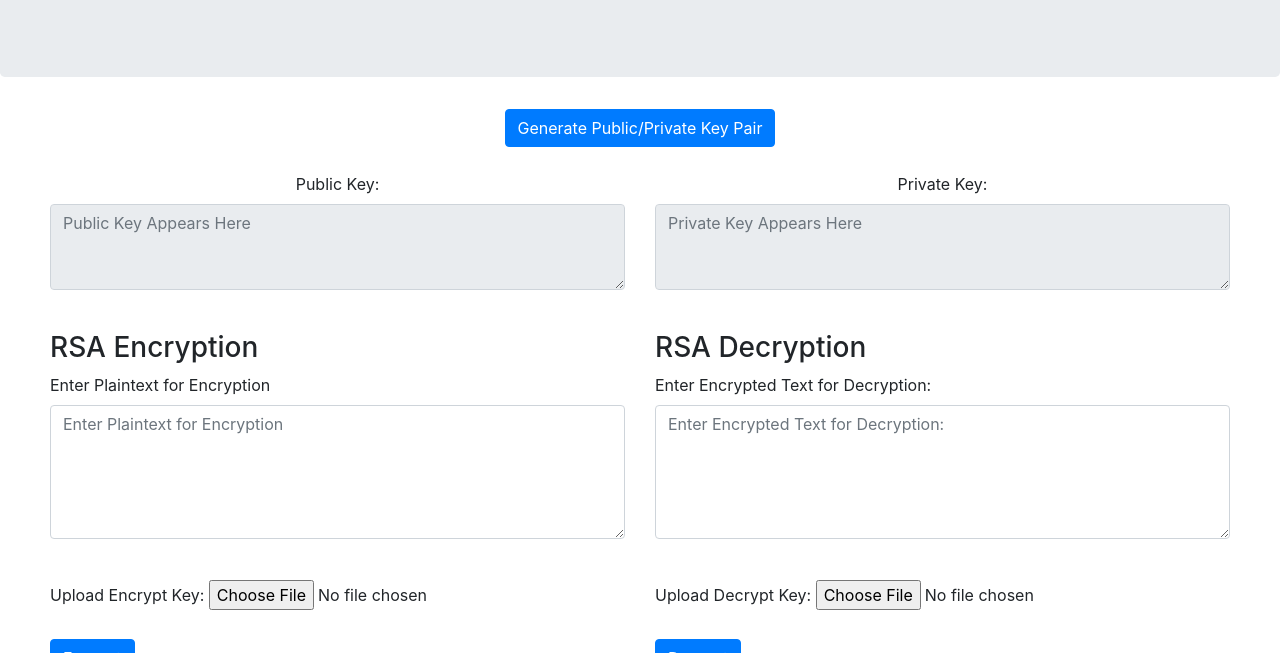
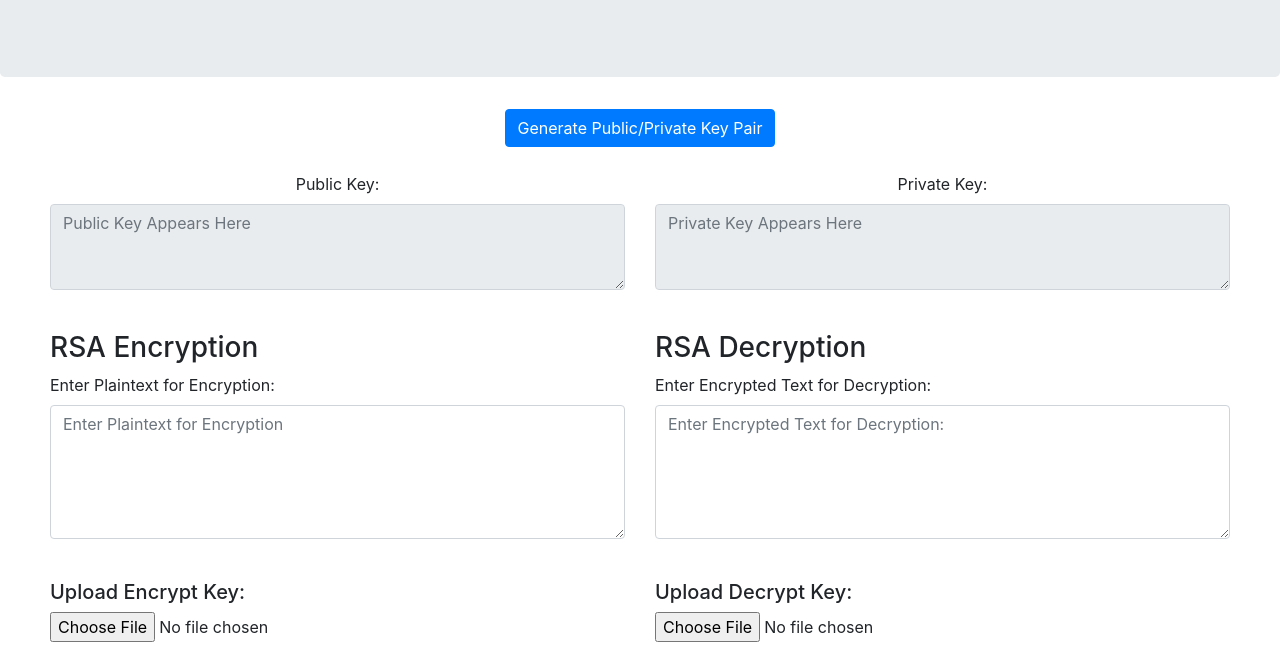
Before and after one commit to austin-michael/HW2, a plain HTML site: page web/index.html in a window 1280 px wide. Shown: the part 147-800 px from the top of the page. Drawn offline with nearby package versions, Linux system fonts and the light colour scheme.

Commit message:
tweeked the UI

```diff
--- a/web/index.html
+++ b/web/index.html
@@ -49,26 +49,25 @@
   <div class="row">
     <div class="col form-group">
       <h3>RSA Encryption</h3>
-      <label for="encrypt">Enter Plaintext for Encryption</label>
+      <label for="encrypt">Enter Plaintext for Encryption:</label>
       <textarea class="form-control" rows="5" id="encryptText" placeholder="Enter Plaintext for Encryption"></textarea>
     </div>
     <div class="col form-group">
       <h3>RSA Decryption</h3>
       <label for="decrypt">Enter Encrypted Text for Decryption:</label>
-      <textarea class="form-control" rows="5" id="decryptText"
-        placeholder="Enter Encrypted Text for Decryption:"></textarea>
+      <textarea class="form-control" rows="5" id="decryptText" placeholder="Enter Encrypted Text for Decryption:"></textarea>
     </div>
   </div>
 
   <div class="row">
     <div class="col form-group">
-      <label for="encrypt">Upload Encrypt Key:</label>
+      <h5>Upload Encrypt Key:</h5>
       <input type="file" name="encrypt" value="fileupload" id="encryptFile">
       <br></br>
       <button onclick="encrypt()" type="button" class="btn btn-primary">Encrypt</button>
     </div>
     <div class="col form-group">
-      <label for="decrypt">Upload Decrypt Key:</label>
+      <h5>Upload Decrypt Key:</h5>
       <input type="file" name="decrypt" value="fileupload" id="decryptFile">
       <br></br>
       <button onclick="decrypt()" type="button" class="btn btn-primary">Decrypt</button>
```
